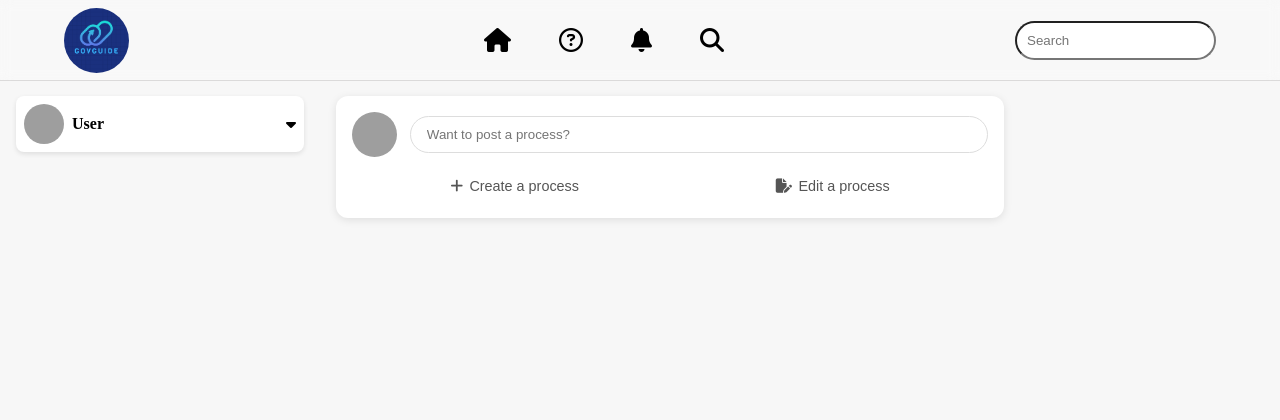
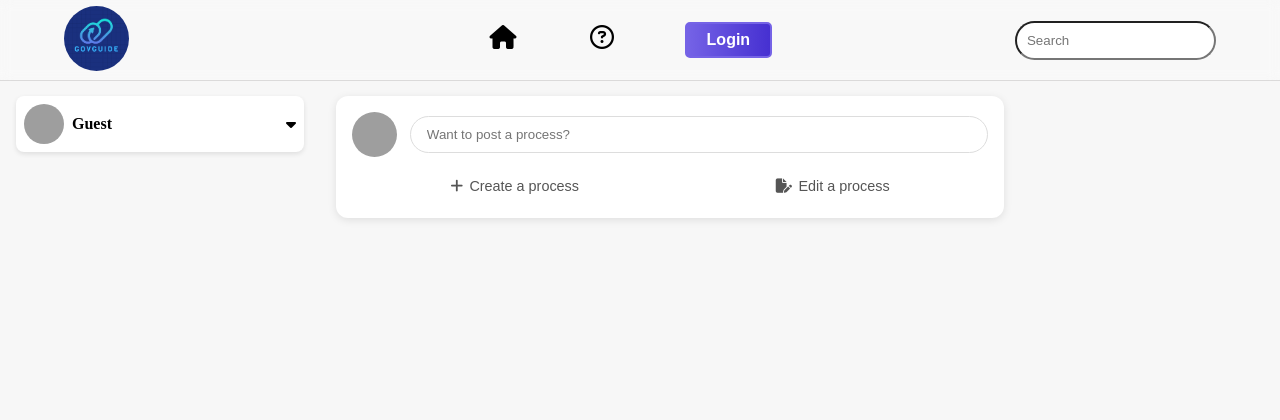
Before and after one commit to abdulaziz-moh/GovGuide, a Django app: page /processes/process_list/ in a window 1280 px wide. Shown: the top 420 px of the page. Run offline with Django 5.2, Linux system fonts and the light colour scheme; data that the repository does not hold is empty; some libraries are stand-ins or nearby versions; grey boxes are pictures that could not be loaded.

Commit message:
Tasks on this commit "nav-bar buttons become functional, favicon added, and error fixes"

```diff
--- a/accounts/templates/accounts/base_forms.html
+++ b/accounts/templates/accounts/base_forms.html
@@ -19,7 +19,7 @@
 <body>
     <header >
         <div class = 'icon'>
-            <a href="{% url 'signup' %}" style = "text-decoration: none;">&#10006;</a> {% comment %} redirect to some landing page {% endcomment %}
+            <a href="{% url 'process_list' %}" style = "text-decoration: none;">&#10006;</a> {% comment %} redirect to some landing page {% endcomment %}
         </div>
   </header>
 
--- a/accounts/templates/accounts/login.html
+++ b/accounts/templates/accounts/login.html
@@ -10,7 +10,8 @@
 {% block left %}
     <h2>Hello Friend ✋!</h2>
     <p> Don't have an account?</p>
-    <button type= submit class = 'left-button'>Signup</button>
+    <a href="{% url 'signup' %}" class="left-button">Signup</a>
+
 {% endblock %}
 {% block right %}
     <h1 style = "font-family: Arial, sans-serif; font-weight: bold;">Sign In</h1>
--- a/accounts/templates/accounts/signup.html
+++ b/accounts/templates/accounts/signup.html
@@ -10,7 +10,7 @@
 {% block left %}
     <h2>Welcome Back!</h2>
     <p>Already have an account?</p>
-    <button type= submit class = 'left-button'>Signin</button>
+    <a href="{% url 'login' %}" class="left-button">Signin</a>
 {% endblock %}
 {% block right %}
     <h1 style = "font-family: Arial, sans-serif; font-weight: bold;">Create Account</h1>
--- a/accounts/views.py
+++ b/accounts/views.py
@@ -27,7 +27,7 @@ def login_view(request):
             user = form.get_user()
             login(request, user)
 
-        return redirect('/processes/create_process')
+        return redirect('/processes/process_list/')
     else:
         form = AuthenticationForm()
         return render(request, 'accounts/login.html', {'form':form})
--- a/processes/static/processes/css/base_styles.css
+++ b/processes/static/processes/css/base_styles.css
@@ -25,9 +25,10 @@ html, body {
 
     z-index: 10; /* keep it above scrolling content */
 }
-
+.nav-bar a{
+    padding: 5%;
+}
 .nav-bar img {
-    padding: 5%;
     height: 65px; /* prevents it from getting too big */
     width: 65px;
     border-radius: 50%;
--- a/processes/static/processes/css/lists_style.css
+++ b/processes/static/processes/css/lists_style.css
@@ -1,3 +1,18 @@
+#login_button {
+    color: white;
+    padding: 7px 20px;
+    margin: 10px;
+    border: 2px solid #7563e6ff;
+    border-radius: 5px;
+
+    font-family: Arial, sans-serif;
+    font-size: 16px;
+    font-weight: bold;
+    background: linear-gradient(to right, #7563e6ff, #4630d1);
+}
+#login_button:hover{
+    background:linear-gradient(to right, rgb(161, 147, 251), #0073e6);
+}
 /* Sidebar footer */
 
 .sidebar-footer {
--- a/processes/templates/processes/base_process.html
+++ b/processes/templates/processes/base_process.html
@@ -16,12 +16,13 @@
 <body>
     <div class = "nav-bar">
 
-        <img src="{% static 'processes/images/newlogo.png' %}" alt="logo">
+        <a href="{% url 'process_list' %}"><img src="{% static 'processes/images/newlogo.png' %}" alt="logo"> </a>
         <div class="icons">
-            <a href="#"><i class="fa-solid fa-house" style="font-size:24px"></i></a>
-            <a href="#"><i class="fa-regular fa-circle-question" style="font-size:24px"></i></a>
-            <a href="#"><i class="fa-solid fa-bell" style="font-size:24px"></i></a>
-            <a href="#"><i class="fa-solid fa-magnifying-glass" style="font-size:24px"></i></a>
+            <a href="{% url 'process_list' %}"><i class="fa-solid fa-house" style="font-size:24px"></i></a>
+            <a href="{% url 'contact_us' %}"><i class="fa-regular fa-circle-question" style="font-size:24px"></i></a>
+            {% block notification_login %}
+                <a href="{% url 'notification_page' %}"><i class="fa-solid fa-bell" style="font-size:24px"></i></a>
+            {% endblock %}
 
         </div>
         <div class="search">
--- a/processes/templates/processes/detail.html
+++ b/processes/templates/processes/detail.html
@@ -63,7 +63,7 @@
 
             <!-- Comment -->
             {{ form.comment.errors }}
-            <textarea class="comment" name="comment" placeholder="Write your comment...">{{ form.comment.value }}</textarea>
+            <textarea class="comment" name="comment" placeholder="Write your comment...">{{ form.comment.value|default:"" }}</textarea>
 
             <!-- Submit -->
             <div class="submit">
--- a/processes/templates/processes/list.html
+++ b/processes/templates/processes/list.html
@@ -11,20 +11,40 @@
     <input type="text" placeholder="Search">
 {% endblock %}
 
+{% block notification_login %}
+    {% if user.is_authenticated %}
+        <a href="{% url 'notification_page' %}"><i class="fa-solid fa-bell" style="font-size:24px"></i></a>
+    {% else %}
+        <a href="{% url 'login' %}" id="login_button" style="text-decoration:none; backgorund:"> Login </a>
+    {% endif %}
+{% endblock %}
 {% block left-section %}
 
     <div class="profile-section">
         <div class="profile-header">
             <img src="{% static 'processes/images/profile.png' %}" alt="Profile Picture">
-            <span class="username"> User </span>
+            <span class="username">
+                {% if user.is_authenticated %}
+                    {{ user.first_name }}
+                {% else %}
+                    Guest
+                {% endif %}
+            </span>
             <i class="fa-solid fa-caret-down dropdown-icon"></i>
         </div>
-        <ul class="dropdown-menu">
-            <li><a href="{% url 'profile' %}"><i class="fa-solid fa-user"></i> Profile</a></li>
-            <li><a href="{% url 'base' %}"><i class="fa-solid fa-paper-plane"></i> Posts</a></li>
-            <li><a href="{% url 'settings' %}"><i class="fa-solid fa-gear"></i> Settings</a></li>
-            <li><a href="{% url 'logout' %}"><i class="fa-solid fa-arrow-right-from-bracket"></i> Sign Out</a></li>
-        </ul>
+        {% if user.is_authenticated %}
+            <ul class="dropdown-menu">
+                <li><a href="{% url 'profile' %}"><i class="fa-solid fa-user"></i> Profile</a></li>
+                <li><a href="{% url 'personal_posts' %}"><i class="fa-solid fa-paper-plane"></i> Posts</a></li>
+                <li><a href="{% url 'settings' %}"><i class="fa-solid fa-gear"></i> Settings</a></li>
+                <li><a href="{% url 'logout' %}"><i class="fa-solid fa-arrow-right-from-bracket"></i> Sign Out</a></li>
+            </ul>
+        {% else %}
+            <ul class="dropdown-menu">
+                <li><a href="{% url 'login' %}"><i class="fa-solid fa-right-to-bracket"></i> Login </a></li>
+                <li><a href="{% url 'signup' %}"><i class="fa-solid fa-user-plus"></i> Sign Up</a></li>
+            </ul>
+        {% endif %}
 
     </div>
 
@@ -52,7 +72,7 @@
         </div>
         <div class="create-post-actions">
             <a href="{% url 'create_process' %}"><i class="fa-solid fa-plus"></i> Create a process</a>
-            <a href="{% url 'create_process' %}"><i class="fa-solid fa-file-pen"></i> Edit a process</a>
+            <a href="{% url 'personal_posts' %}"><i class="fa-solid fa-file-pen"></i> Edit a process</a>
         </div>
     </div>
 
--- /dev/null
+++ b/processes/templates/processes/notification_page.html
@@ -0,0 +1,2 @@
+{% extends "processes/base_process.html" %}
+{% load static %}
--- /dev/null
+++ b/processes/templates/processes/personal_posts.html
@@ -0,0 +1,2 @@
+{% extends "processes/base_process.html" %}
+{% load static %}
--- a/processes/urls.py
+++ b/processes/urls.py
@@ -7,5 +7,11 @@ urlpatterns = [
     path("base/", views.baseprocess, name = "base"),
     path("profile/", views.baseprocess, name = "profile"),
     path("settings/", views.baseprocess, name = "settings"),
+    path('personal_posts/',views.personal_posts, name="personal_posts"),
+    path('success_page/',views.success_page, name = "success_page"),
+    path('notification_page/',views.baseprocess, name = "notification_page"),
+    path('contact_us/',views.baseprocess, name = "contact_us"),
+
+
 
 ]
--- a/processes/views.py
+++ b/processes/views.py
@@ -22,7 +22,8 @@ def process_list(request):
         return render(request, 'processes/partials/process_items.html',{'page_obj':page_obj})
 
     # for initial page load, render the full page
-    return render(request, 'processes/list.html',{'page_obj':page_obj})
+    user = request.user
+    return render(request, 'processes/list.html',{'page_obj':page_obj, 'user':user})
 
 
 def process_detail(request, pk):
@@ -78,7 +79,8 @@ def create_process_steps(request):
         'formset': formset,
     })
 
-
+def success_page(request):
+    return render(request,"processes/success_page.html")
 
 
 @login_required
@@ -86,3 +88,9 @@ def process_delete(request, pk):
     pass
 def baseprocess(request):
     return render(request, 'processes/base_process.html')
+
+@login_required
+def personal_posts(request):
+    user = request.user
+    posts = user.processes.all()
+    return render(request,"processes/personal_posts.html", {'user':user,'posts':posts})
```
Also changed, not shown: accounts/static/accounts/css/account_styles.css (+7 -0 lines), processes/static/processes/css/success_style.css (added, +34 -0 lines), processes/templates/processes/success_page.html (+15 -0 lines).
